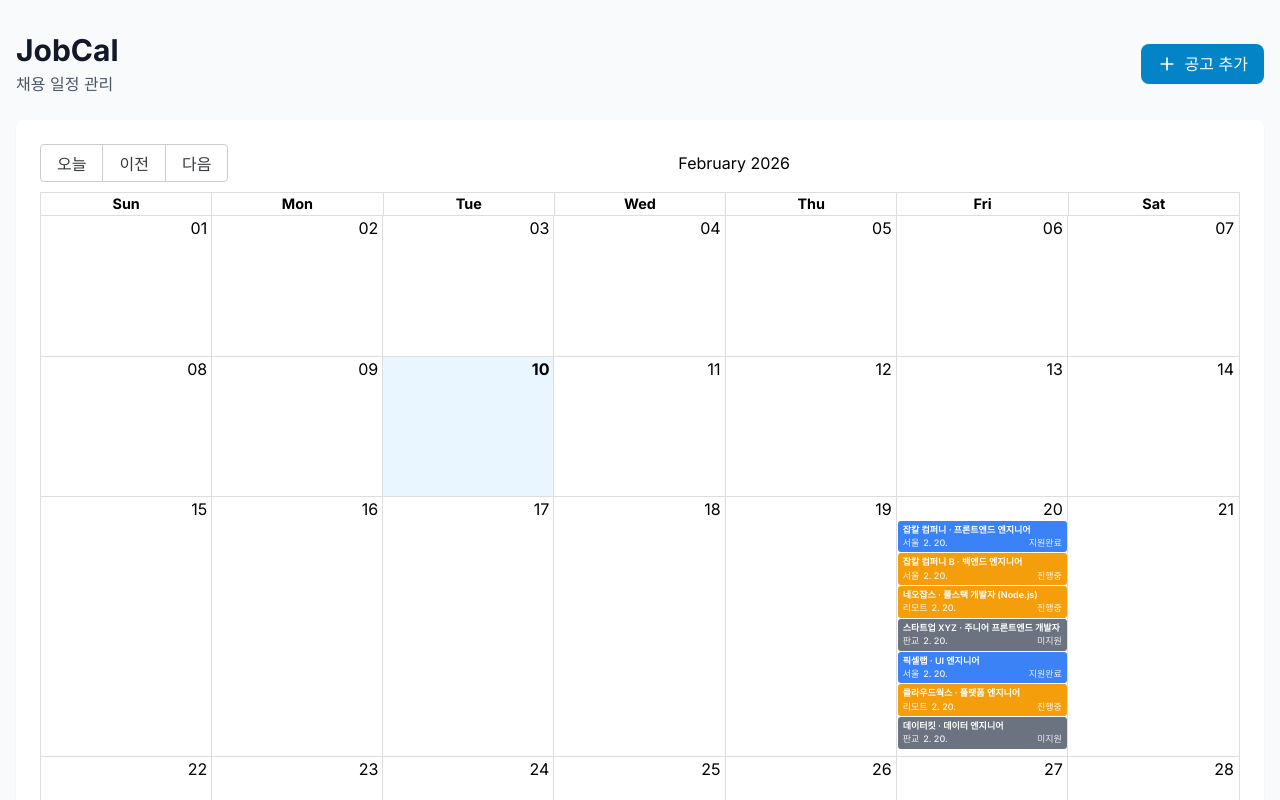
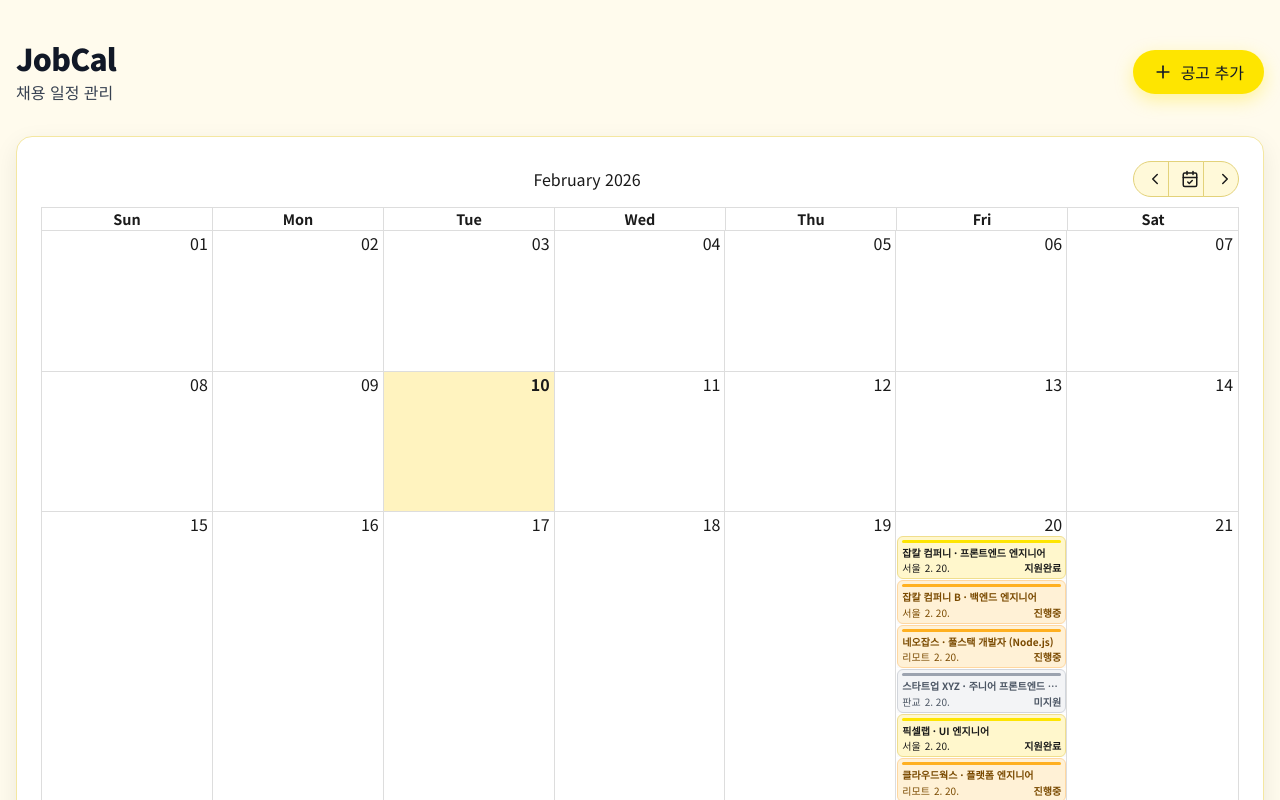
Before and after one commit to Job-Cal/JobCal-FE, a Next.js app: page / in a window 1280 px wide. Shown: the top 800 px of the page. Built offline with nearby package versions, Linux system fonts and the light colour scheme; no server answers.

Commit message:
feat: 원티드 채용 공고 크롤링 추가

```diff
--- a/app/globals.css
+++ b/app/globals.css
@@ -3,24 +3,16 @@
 @tailwind utilities;
 
 :root {
-  --foreground-rgb: 0, 0, 0;
-  --background-start-rgb: 214, 219, 220;
+  --foreground-rgb: 26, 26, 26;
+  --background-start-rgb: 255, 247, 204;
   --background-end-rgb: 255, 255, 255;
-}
-
-@media (prefers-color-scheme: dark) {
-  :root {
-    --foreground-rgb: 255, 255, 255;
-    --background-start-rgb: 0, 0, 0;
-    --background-end-rgb: 0, 0, 0;
-  }
 }
 
 body {
   color: rgb(var(--foreground-rgb));
   background: linear-gradient(
-      to bottom,
-      transparent,
+      180deg,
+      rgba(255, 247, 204, 0.9),
       rgb(var(--background-end-rgb))
     )
     rgb(var(--background-start-rgb));
@@ -54,3 +46,22 @@ body {
 .job-calendar .rbc-row-content {
   padding-bottom: 6px;
 }
+
+.job-calendar .rbc-toolbar button {
+  border: 1px solid #e3d27a;
+  background: #fff9d9;
+  color: #1a1a1a;
+  border-radius: 999px;
+  padding: 6px 12px;
+  font-weight: 600;
+}
+
+.job-calendar .rbc-toolbar button.rbc-active,
+.job-calendar .rbc-toolbar button:hover {
+  background: #fee500;
+  border-color: #e6cf00;
+}
+
+.job-calendar .rbc-today {
+  background-color: #fff3bf;
+}
--- a/app/layout.tsx
+++ b/app/layout.tsx
@@ -1,8 +1,8 @@
 import type { Metadata } from 'next'
-import { Inter } from 'next/font/google'
+import { Noto_Sans_KR } from 'next/font/google'
 import './globals.css'
 
-const inter = Inter({ subsets: ['latin'] })
+const notoSansKr = Noto_Sans_KR({ subsets: ['latin'], weight: ['400', '500', '700', '900'] })
 
 export const metadata: Metadata = {
   title: 'JobCal - 채용 일정 관리',
@@ -16,7 +16,7 @@ export default function RootLayout({
 }) {
   return (
     <html lang="ko">
-      <body className={inter.className}>{children}</body>
+      <body className={notoSansKr.className}>{children}</body>
     </html>
   )
 }
--- a/app/page.tsx
+++ b/app/page.tsx
@@ -10,7 +10,7 @@ import {
   Application,
   ApplicationStatus,
   ApplicationStatusLabels,
-  ApplicationStatusColors,
+  ApplicationStatusStyles,
 } from '@/types/application';
 
 export default function Home() {
@@ -172,22 +172,31 @@ export default function Home() {
     },
   ];
 
-  const fetchApplications = async () => {
+  const fetchApplications = async (options?: { showLoading?: boolean }) => {
     try {
-      setIsLoading(true);
+      const showLoading = options?.showLoading ?? true;
+      if (showLoading) {
+        setIsLoading(true);
+      }
       const data = await applicationsApi.getAll();
       console.log('Fetched applications:', data);
       console.log('Applications with deadlines:', data.filter(app => app.job_posting.deadline));
       setApplications(data);
+      if (selectedApplication) {
+        const updatedSelection = data.find(app => app.id === selectedApplication.id) || null;
+        setSelectedApplication(updatedSelection);
+      }
     } catch (error) {
       console.error('Failed to fetch applications:', error);
     } finally {
-      setIsLoading(false);
+      if (options?.showLoading ?? true) {
+        setIsLoading(false);
+      }
     }
   };
 
   useEffect(() => {
-    fetchApplications();
+    fetchApplications({ showLoading: true });
   }, []);
 
   const handleSelectEvent = (application: Application) => {
@@ -205,30 +214,30 @@ export default function Home() {
       <div className="min-h-screen flex items-center justify-center">
         <div className="text-center">
           <div className="animate-spin rounded-full h-12 w-12 border-b-2 border-primary-600 mx-auto"></div>
-          <p className="mt-4 text-gray-600">로딩 중...</p>
+          <p className="mt-4 text-gray-700">로딩 중...</p>
         </div>
       </div>
     );
   }
 
   return (
-    <main className="min-h-screen bg-gray-50">
-      <div className="container mx-auto px-4 py-8">
-        <div className="flex items-center justify-between mb-6">
+    <main className="min-h-screen bg-[#fffbed]">
+      <div className="container mx-auto px-4 py-10">
+        <div className="flex items-center justify-between mb-8">
           <div>
-            <h1 className="text-3xl font-bold text-gray-900">JobCal</h1>
-            <p className="text-gray-600 mt-1">채용 일정 관리</p>
+            <h1 className="text-3xl font-black tracking-tight text-gray-900">JobCal</h1>
+            <p className="text-gray-700 mt-1">채용 일정 관리</p>
           </div>
           <button
             onClick={() => setIsAddModalOpen(true)}
-            className="flex items-center gap-2 bg-primary-600 text-white px-4 py-2 rounded-lg hover:bg-primary-700 transition-colors"
+            className="flex items-center gap-2 bg-primary-500 text-gray-900 px-5 py-2.5 rounded-full hover:bg-primary-400 transition-colors shadow-[0_6px_18px_rgba(254,229,0,0.35)]"
           >
             <Plus size={20} />
             공고 추가
           </button>
         </div>
 
-        <div className="bg-white rounded-lg shadow-sm p-6">
+        <div className="bg-white rounded-2xl shadow-[0_8px_24px_rgba(0,0,0,0.08)] p-6 border border-[#f4e7a1]">
           <JobCalendar
             // 실제 데이터가 없을 때는 예시 데이터로 캘린더 UI를 미리 확인할 수 있게 함
             applications={applications.length > 0 ? applications : mockApplications}
@@ -237,30 +246,30 @@ export default function Home() {
         </div>
 
         <div className="mt-6">
-          <h2 className="text-xl font-semibold mb-4">전체 지원 현황</h2>
-          <div className="bg-white rounded-lg shadow-sm overflow-hidden">
+          <h2 className="text-xl font-bold mb-4 text-gray-900">전체 지원 현황</h2>
+          <div className="bg-white rounded-2xl shadow-[0_8px_24px_rgba(0,0,0,0.08)] overflow-hidden border border-[#f4e7a1]">
             <div className="overflow-x-auto">
               <table className="w-full">
-                <thead className="bg-gray-50">
+                <thead className="bg-[#fff7cc]">
                   <tr>
-                    <th className="px-6 py-3 text-left text-xs font-medium text-gray-500 uppercase tracking-wider">
+                    <th className="px-6 py-3 text-left text-xs font-bold text-gray-700 uppercase tracking-wider">
                       회사명
                     </th>
-                    <th className="px-6 py-3 text-left text-xs font-medium text-gray-500 uppercase tracking-wider">
+                    <th className="px-6 py-3 text-left text-xs font-bold text-gray-700 uppercase tracking-wider">
                       직무
                     </th>
-                    <th className="px-6 py-3 text-left text-xs font-medium text-gray-500 uppercase tracking-wider">
+                    <th className="px-6 py-3 text-left text-xs font-bold text-gray-700 uppercase tracking-wider">
                       마감일
                     </th>
-                    <th className="px-6 py-3 text-left text-xs font-medium text-gray-500 uppercase tracking-wider">
+                    <th className="px-6 py-3 text-left text-xs font-bold text-gray-700 uppercase tracking-wider">
                       상태
                     </th>
                   </tr>
                 </thead>
-                <tbody className="bg-white divide-y divide-gray-200">
+                <tbody className="bg-white divide-y divide-[#f5eab6]">
                   {applications.length === 0 ? (
                     <tr>
-                      <td colSpan={4} className="px-6 py-4 text-center text-gray-500">
+                      <td colSpan={4} className="px-6 py-4 text-center text-gray-600">
                         등록된 채용 공고가 없습니다.
                       </td>
                     </tr>
@@ -268,26 +277,27 @@ export default function Home() {
                     applications.map((app) => (
                       <tr
                         key={app.id}
-                        className="hover:bg-gray-50 cursor-pointer"
+                        className="hover:bg-[#fff9d9] cursor-pointer transition-colors"
                         onClick={() => handleSelectEvent(app)}
                       >
-                        <td className="px-6 py-4 whitespace-nowrap text-sm font-medium text-gray-900">
+                        <td className="px-6 py-4 whitespace-nowrap text-sm font-semibold text-gray-900">
                           {app.job_posting.company_name}
                         </td>
-                        <td className="px-6 py-4 whitespace-nowrap text-sm text-gray-500">
+                        <td className="px-6 py-4 whitespace-nowrap text-sm text-gray-700">
                           {app.job_posting.job_title}
                         </td>
-                        <td className="px-6 py-4 whitespace-nowrap text-sm text-gray-500">
+                        <td className="px-6 py-4 whitespace-nowrap text-sm text-gray-700">
                           {app.job_posting.deadline
                             ? new Date(app.job_posting.deadline).toLocaleDateString('ko-KR')
                             : '-'}
                         </td>
                         <td className="px-6 py-4 whitespace-nowrap">
                           <span
-                            className="px-2 py-1 text-xs font-semibold rounded-full"
+                            className="px-2 py-1 text-xs font-bold rounded-full"
                             style={{
-                              backgroundColor: `${ApplicationStatusColors[app.status]}20`,
-                              color: ApplicationStatusColors[app.status],
+                              backgroundColor: ApplicationStatusStyles[app.status].bg,
+                              color: ApplicationStatusStyles[app.status].text,
+                              border: `1px solid ${ApplicationStatusStyles[app.status].border}`,
                             }}
                           >
                             {ApplicationStatusLabels[app.status]}
@@ -306,14 +316,14 @@ export default function Home() {
       <JobAddModal
         isOpen={isAddModalOpen}
         onClose={() => setIsAddModalOpen(false)}
-        onSuccess={fetchApplications}
+        onSuccess={() => fetchApplications({ showLoading: true })}
       />
 
       <JobDetailPanel
         application={selectedApplication}
         isOpen={isDetailPanelOpen}
         onClose={handleCloseDetailPanel}
-        onUpdate={fetchApplications}
+        onUpdate={() => fetchApplications({ showLoading: false })}
       />
     </main>
   );
--- a/components/calendar/JobCalendar.tsx
+++ b/components/calendar/JobCalendar.tsx
@@ -4,8 +4,9 @@ import { Calendar, momentLocalizer, View, Event } from 'react-big-calendar';
 import moment from 'moment';
 import 'react-big-calendar/lib/css/react-big-calendar.css';
 import { Application } from '@/types/application';
-import { ApplicationStatusColors } from '@/types/application';
+import { ApplicationStatusStyles } from '@/types/application';
 import { useState } from 'react';
+import { CalendarCheck, ChevronLeft, ChevronRight } from 'lucide-react';
 import JobEvent from './JobEvent';
 
 // Extend Event type to include our custom properties
@@ -94,21 +95,16 @@ export default function JobCalendar({ applications, onSelectEvent }: JobCalendar
       return { style: {} };
     }
 
-    const backgroundColor = ApplicationStatusColors[app.status];
     const style: React.CSSProperties = {
-      backgroundColor: backgroundColor,
-      color: '#ffffff',
+      backgroundColor: 'transparent',
+      color: '#111827',
       border: 'none',
-      borderRadius: 3,
-      padding: '1px 3px',
-      fontSize: 11,
-      fontWeight: 500,
+      borderRadius: 0,
+      padding: 0,
       display: 'block',
       opacity: 1,
       visibility: 'visible' as const,
-      overflow: 'hidden',
-      whiteSpace: 'nowrap',
-      textOverflow: 'ellipsis',
+      overflow: 'visible',
     };
 
     return { style };
@@ -120,6 +116,41 @@ export default function JobCalendar({ applications, onSelectEvent }: JobCalendar
     }
   };
 
+
+  const Toolbar = ({ label, onNavigate }: { label: string; onNavigate: (action: 'PREV' | 'NEXT' | 'TODAY') => void }) => (
+    <div className="rbc-toolbar">
+      <span className="rbc-toolbar-label">{label}</span>
+      <span className="rbc-btn-group flex items-center gap-2">
+        <button
+          type="button"
+          onClick={() => onNavigate('PREV')}
+          aria-label="이전"
+          title="이전"
+          className="flex h-9 w-9 items-center justify-center"
+        >
+          <ChevronLeft size={18} />
+        </button>
+        <button
+          type="button"
+          onClick={() => onNavigate('TODAY')}
+          aria-label="오늘"
+          title="오늘"
+          className="flex h-9 w-9 items-center justify-center"
+        >
+          <CalendarCheck size={18} />
+        </button>
+        <button
+          type="button"
+          onClick={() => onNavigate('NEXT')}
+          aria-label="다음"
+          title="다음"
+          className="flex h-9 w-9 items-center justify-center"
+        >
+          <ChevronRight size={18} />
+        </button>
+      </span>
+    </div>
+  );
 
   return (
     <div className="w-full" style={{ minHeight: 600 }}>
@@ -133,13 +164,14 @@ export default function JobCalendar({ applications, onSelectEvent }: JobCalendar
         events={events}
         startAccessor="start"
         endAccessor="end"
-        view="month"
+        defaultView="month"
         date={currentDate}
         onNavigate={setCurrentDate}
         onSelectEvent={handleSelectEvent}
         eventPropGetter={eventStyleGetter}
         components={{
           event: JobEvent,
+          toolbar: Toolbar,
         }}
         showAllEvents
         popup={false}
--- a/components/calendar/JobEvent.tsx
+++ b/components/calendar/JobEvent.tsx
@@ -1,7 +1,7 @@
 'use client';
 
 import { Application } from '@/types/application';
-import { ApplicationStatusLabels, ApplicationStatusColors } from '@/types/application';
+import { ApplicationStatusLabels, ApplicationStatusStyles } from '@/types/application';
 
 interface JobEventProps {
   application?: Application; // 커스텀 캘린더용
@@ -26,14 +26,22 @@ export default function JobEvent({ application, event }: JobEventProps) {
   const location = posting.location;
   const title = posting.job_title;
   const statusLabel = ApplicationStatusLabels[app.status];
-  const backgroundColor = ApplicationStatusColors[app.status];
+  const styleSet = ApplicationStatusStyles[app.status];
 
   return (
     // 한 셀 안에 여러 이벤트가 들어갈 수 있도록 매우 컴팩트한 레이아웃으로 구성
     <div
-      className="flex w-full flex-col rounded-[3px] bg-opacity-100 p-[2px] text-[9px] leading-snug text-white"
-      style={{ backgroundColor }}
+      className="flex w-full flex-col rounded-md border px-[4px] py-[3px] text-[10px] leading-snug shadow-[0_2px_8px_rgba(0,0,0,0.06)]"
+      style={{
+        backgroundColor: styleSet?.bg,
+        color: styleSet?.text,
+        borderColor: styleSet?.border,
+      }}
     >
+      <div
+        className="mb-[3px] h-[3px] w-full rounded-full"
+        style={{ backgroundColor: styleSet?.accent }}
+      />
       {/* 회사명 + 직무 (한 줄 안에서 최대한 압축) */}
       <div className="truncate font-semibold">
         {posting.company_name}
@@ -41,7 +49,7 @@ export default function JobEvent({ application, event }: JobEventProps) {
       </div>
 
       {/* 지역 / 마감일 / 상태를 한 줄로 요약 */}
-      <div className="mt-[1px] flex items-center gap-1 opacity-90">
+      <div className="mt-[2px] flex items-center gap-1">
         {location && (
           <span className="max-w-[45%] truncate">
             {location}
@@ -52,7 +60,7 @@ export default function JobEvent({ application, event }: JobEventProps) {
             {deadline}
           </span>
         )}
-        <span className="ml-auto shrink-0">
+        <span className="ml-auto shrink-0 font-semibold">
           {statusLabel}
         </span>
       </div>
--- a/lib/api.ts
+++ b/lib/api.ts
@@ -1,6 +1,6 @@
 import axios from 'axios';
 import { JobPosting, JobPostingParseRequest, JobPostingParseResponse, JobPostingCreate } from '@/types/job';
-import { Application, ApplicationUpdate } from '@/types/application';
+import { Application, ApplicationStatus, ApplicationUpdate } from '@/types/application';
 
 const API_BASE_URL = process.env.NEXT_PUBLIC_API_URL;
 
@@ -13,6 +13,29 @@ const apiClient = axios.create({
   headers: {
     'Content-Type': 'application/json',
   },
+});
+
+const normalizeStatus = (status: string): ApplicationStatus => {
+  const upper = status?.toUpperCase?.() ?? status;
+  switch (upper) {
+    case ApplicationStatus.NOT_APPLIED:
+      return ApplicationStatus.NOT_APPLIED;
+    case ApplicationStatus.APPLIED:
+      return ApplicationStatus.APPLIED;
+    case ApplicationStatus.IN_PROGRESS:
+      return ApplicationStatus.IN_PROGRESS;
+    case ApplicationStatus.REJECTED:
+      return ApplicationStatus.REJECTED;
+    case ApplicationStatus.ACCEPTED:
+      return ApplicationStatus.ACCEPTED;
+    default:
+      return ApplicationStatus.NOT_APPLIED;
+  }
+};
+
+const normalizeApplication = (app: Application): Application => ({
+  ...app,
+  status: normalizeStatus(app.status as unknown as string),
 });
 
 // Jobs API
@@ -37,17 +60,18 @@ export const jobsApi = {
 export const applicationsApi = {
   getAll: async (): Promise<Application[]> => {
     const response = await apiClient.get<Application[]>('/applications');
-    return response.data;
+    return response.data.map(normalizeApplication);
   },
 
   getById: async (id: number): Promise<Application> => {
     const response = await apiClient.get<Application>(`/applications/${id}`);
-    return response.data;
+    return normalizeApplication(response.data);
   },
 
   updateStatus: async (id: number, updateData: ApplicationUpdate): Promise<Application> => {
     const response = await apiClient.patch<Application>(`/applications/${id}/status`, updateData);
-    return response.data;
+    console.log('updateStatus response:', response.data);
+    return normalizeApplication(response.data);
   },
 
   delete: async (id: number): Promise<void> => {
--- a/tailwind.config.js
+++ b/tailwind.config.js
@@ -9,16 +9,16 @@ module.exports = {
     extend: {
       colors: {
         primary: {
-          50: '#f0f9ff',
-          100: '#e0f2fe',
-          200: '#bae6fd',
-          300: '#7dd3fc',
-          400: '#38bdf8',
-          500: '#0ea5e9',
-          600: '#0284c7',
-          700: '#0369a1',
-          800: '#075985',
-          900: '#0c4a6e',
+          50: '#fffbe6',
+          100: '#fff3bf',
+          200: '#ffe899',
+          300: '#ffdf66',
+          400: '#ffd633',
+          500: '#fee500',
+          600: '#e6cf00',
+          700: '#c9b400',
+          800: '#9e8d00',
+          900: '#6f6400',
         },
       },
     },
--- a/types/application.ts
+++ b/types/application.ts
@@ -1,11 +1,11 @@
 import { JobPosting } from './job';
 
 export enum ApplicationStatus {
-  NOT_APPLIED = 'not_applied',
-  APPLIED = 'applied',
-  IN_PROGRESS = 'in_progress',
-  REJECTED = 'rejected',
-  ACCEPTED = 'accepted',
+  NOT_APPLIED = 'NOT_APPLIED',
+  APPLIED = 'APPLIED',
+  IN_PROGRESS = 'IN_PROGRESS',
+  REJECTED = 'REJECTED',
+  ACCEPTED = 'ACCEPTED',
 }
 
 export interface Application {
@@ -33,9 +33,45 @@ export const ApplicationStatusLabels: Record<ApplicationStatus, string> = {
 };
 
 export const ApplicationStatusColors: Record<ApplicationStatus, string> = {
-  [ApplicationStatus.NOT_APPLIED]: '#6b7280', // gray
-  [ApplicationStatus.APPLIED]: '#3b82f6', // blue
-  [ApplicationStatus.IN_PROGRESS]: '#f59e0b', // amber
-  [ApplicationStatus.REJECTED]: '#ef4444', // red
-  [ApplicationStatus.ACCEPTED]: '#10b981', // green
+  [ApplicationStatus.NOT_APPLIED]: '#6b7280',
+  [ApplicationStatus.APPLIED]: '#fee500',
+  [ApplicationStatus.IN_PROGRESS]: '#ffb020',
+  [ApplicationStatus.REJECTED]: '#ff5a5a',
+  [ApplicationStatus.ACCEPTED]: '#34c759',
 };
+
+export const ApplicationStatusStyles: Record<
+  ApplicationStatus,
+  { bg: string; text: string; border: string; accent: string }
+> = {
+  [ApplicationStatus.NOT_APPLIED]: {
+    bg: '#f3f4f6',
+    text: '#4b5563',
+    border: '#d1d5db',
+    accent: '#9ca3af',
+  },
+  [ApplicationStatus.APPLIED]: {
+    bg: '#fff7cc',
+    text: '#1a1a1a',
+    border: '#f0de8d',
+    accent: '#fee500',
+  },
+  [ApplicationStatus.IN_PROGRESS]: {
+    bg: '#fff1d6',
+    text: '#7a4a00',
+    border: '#ffd7a0',
+    accent: '#ffb020',
+  },
+  [ApplicationStatus.REJECTED]: {
+    bg: '#ffe5e5',
+    text: '#b91c1c',
+    border: '#fecaca',
+    accent: '#ff5a5a',
+  },
+  [ApplicationStatus.ACCEPTED]: {
+    bg: '#e8fff1',
+    text: '#0f7a3a',
+    border: '#b7f3cd',
+    accent: '#34c759',
+  },
+};
```
Also changed, not shown: components/job/JobAddModal.tsx (+48 -23 lines), components/job/JobDetailPanel.tsx (+69 -29 lines).
